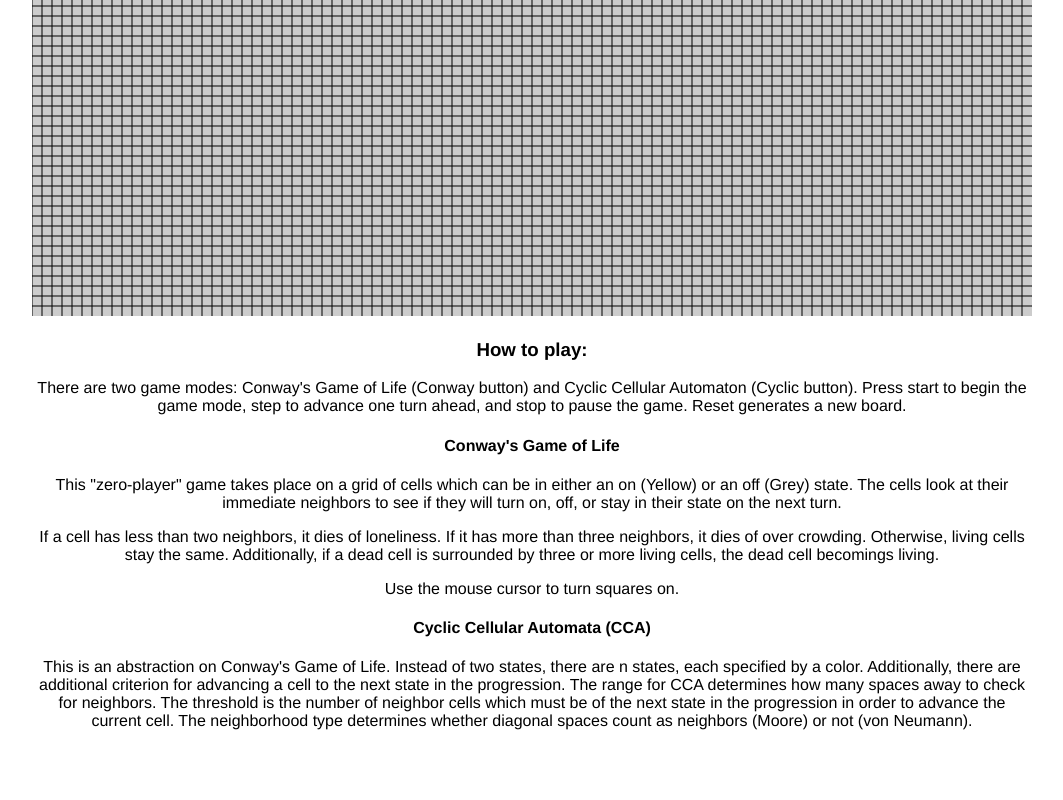
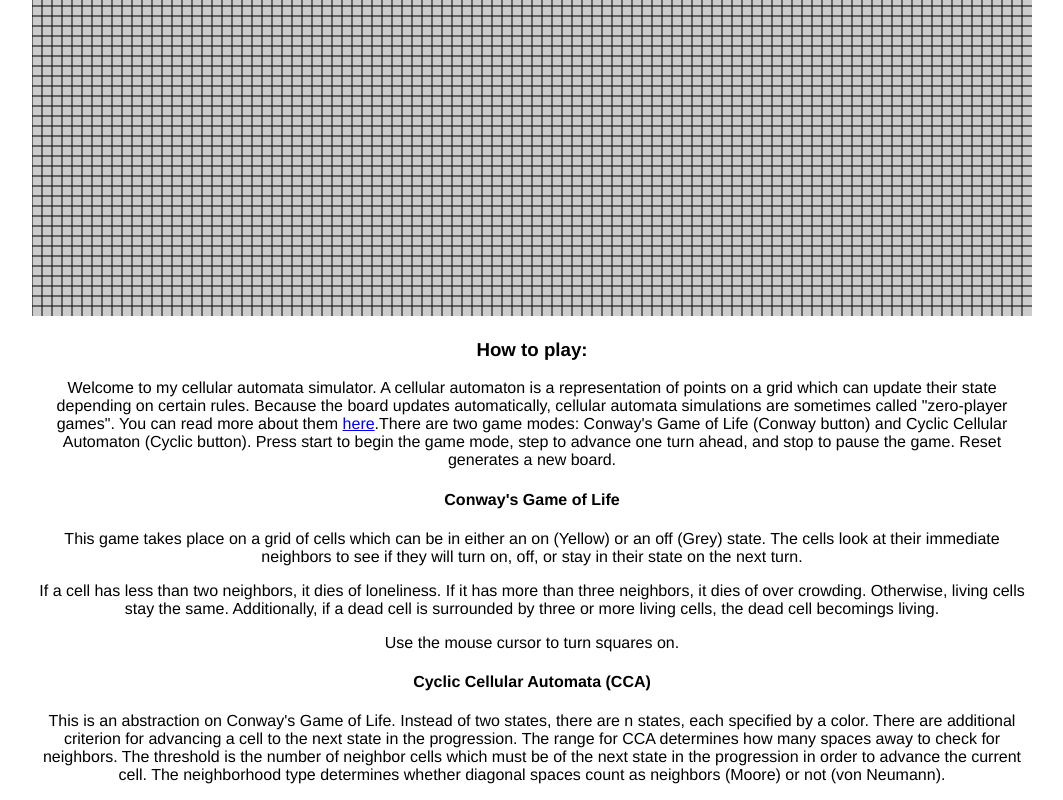
Before and after one commit to prb1222/prb1222.github.io, a plain HTML site: page CCA/GoL.html in a window 1280 px wide. Shown: the part 461-1261 px from the top of the page, without its empty margins (108-1171 px from the left). Before the commit the page ends 1207 px from the top, so only its background shows below. Drawn offline with nearby package versions, Linux system fonts and the light colour scheme.

Commit message:
Changed CCA

```diff
--- a/CCA/GoL.html
+++ b/CCA/GoL.html
@@ -121,12 +121,12 @@
           How to play:
         </h3>
         <p>
-          There are two game modes: Conway's Game of Life (Conway button) and Cyclic Cellular Automaton (Cyclic button). Press start to begin the game mode, step to advance one turn ahead, and stop to pause the game. Reset generates a new board.
+          Welcome to my cellular automata simulator. A cellular automaton is a representation of points on a grid which can update their state depending on certain rules. Because the board updates automatically, cellular automata simulations are sometimes called "zero-player games". You can read more about them <a href="https://en.wikipedia.org/wiki/Cellular_automaton">here</a>.There are two game modes: Conway's Game of Life (Conway button) and Cyclic Cellular Automaton (Cyclic button). Press start to begin the game mode, step to advance one turn ahead, and stop to pause the game. Reset generates a new board.
         </p>
 
         <h4>Conway's Game of Life</h4>
         <p>
-          This "zero-player" game takes place on a grid of cells which can be in either an on (Yellow) or an off (Grey) state. The cells look at their immediate neighbors to see if they will turn on, off, or stay in their state on the next turn.
+          This game takes place on a grid of cells which can be in either an on (Yellow) or an off (Grey) state. The cells look at their immediate neighbors to see if they will turn on, off, or stay in their state on the next turn.
         </p>
         <p>
           If a cell has less than two neighbors, it dies of loneliness. If it has more than three neighbors, it dies of over crowding. Otherwise, living cells stay the same. Additionally, if a dead cell is surrounded by three or more living cells, the dead cell becomings living.
@@ -137,11 +137,10 @@
 
         <h4>Cyclic Cellular Automata (CCA)</h4>
         <p>
-          This is an abstraction on Conway's Game of Life. Instead of two states, there are n states, each specified by a color. Additionally, there are additional criterion for advancing a cell to the next state in the progression. The range for CCA determines how many spaces away to check for neighbors. The threshold is the number of neighbor cells which must be of the next state in the progression in order to advance the current cell. The neighborhood type determines whether diagonal spaces count as neighbors (Moore) or not (von Neumann).
+          This is an abstraction on Conway's Game of Life. Instead of two states, there are n states, each specified by a color. There are additional criterion for advancing a cell to the next state in the progression. The range for CCA determines how many spaces away to check for neighbors. The threshold is the number of neighbor cells which must be of the next state in the progression in order to advance the current cell. The neighborhood type determines whether diagonal spaces count as neighbors (Moore) or not (von Neumann).
         </p>
       </div>
     </div>
-    <a href='./GoL.html' class='refresh'>Play again!</a>
     <script>
       $(document).ready(function () {
         var canvasEl = document.getElementsByTagName("canvas")[0];
--- a/CCA/game.css
+++ b/CCA/game.css
@@ -248,3 +248,7 @@ button, input {
 .conway-buttons > * {
   margin: 0px;
 }
+
+p > a {
+  display: inline-block;
+}
--- a/CCA/menubar.js
+++ b/CCA/menubar.js
@@ -113,6 +113,7 @@
     $('#num-colors-status').text(newNumColors);
     this.board.mode = this.mode = "paused";
     this.board.numColors = parseInt(newNumColors);
+    window.clearInterval(this.timerId);
     this.board.reset();
   };
 
```
Also changed, not shown: 1 other file.
